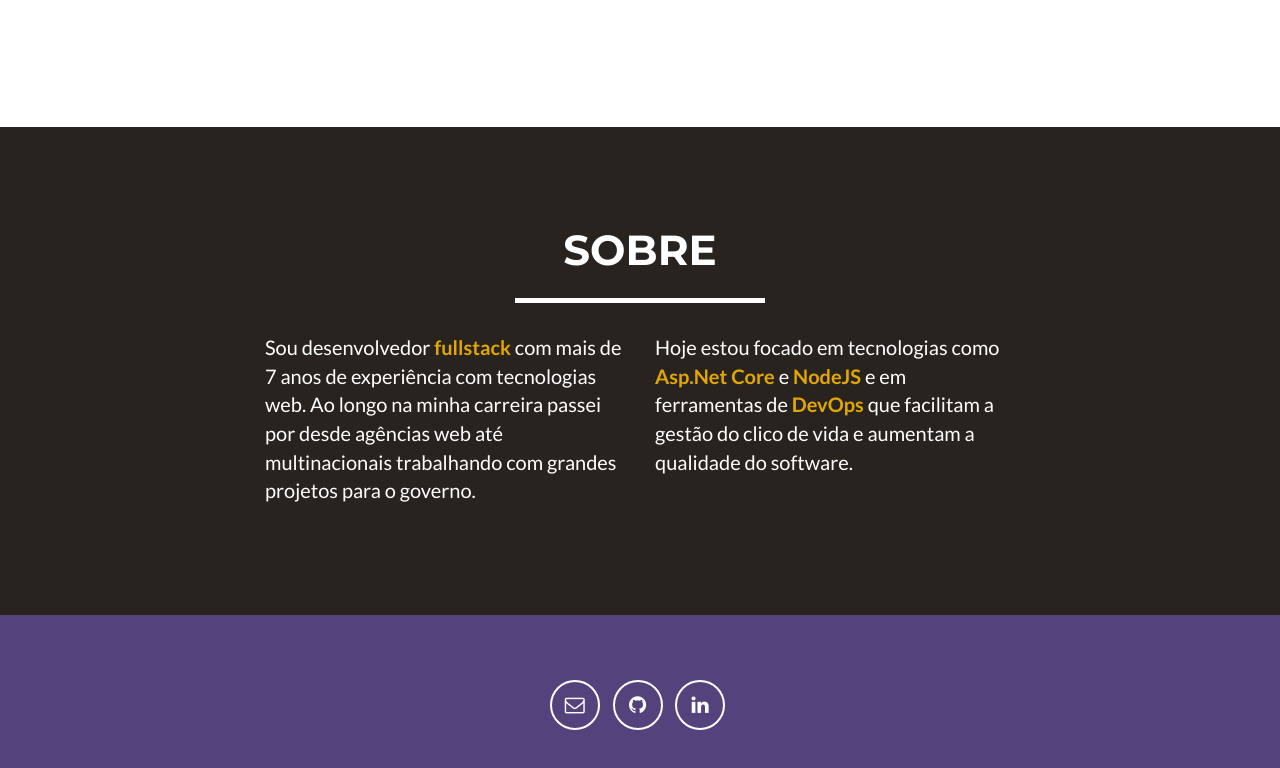
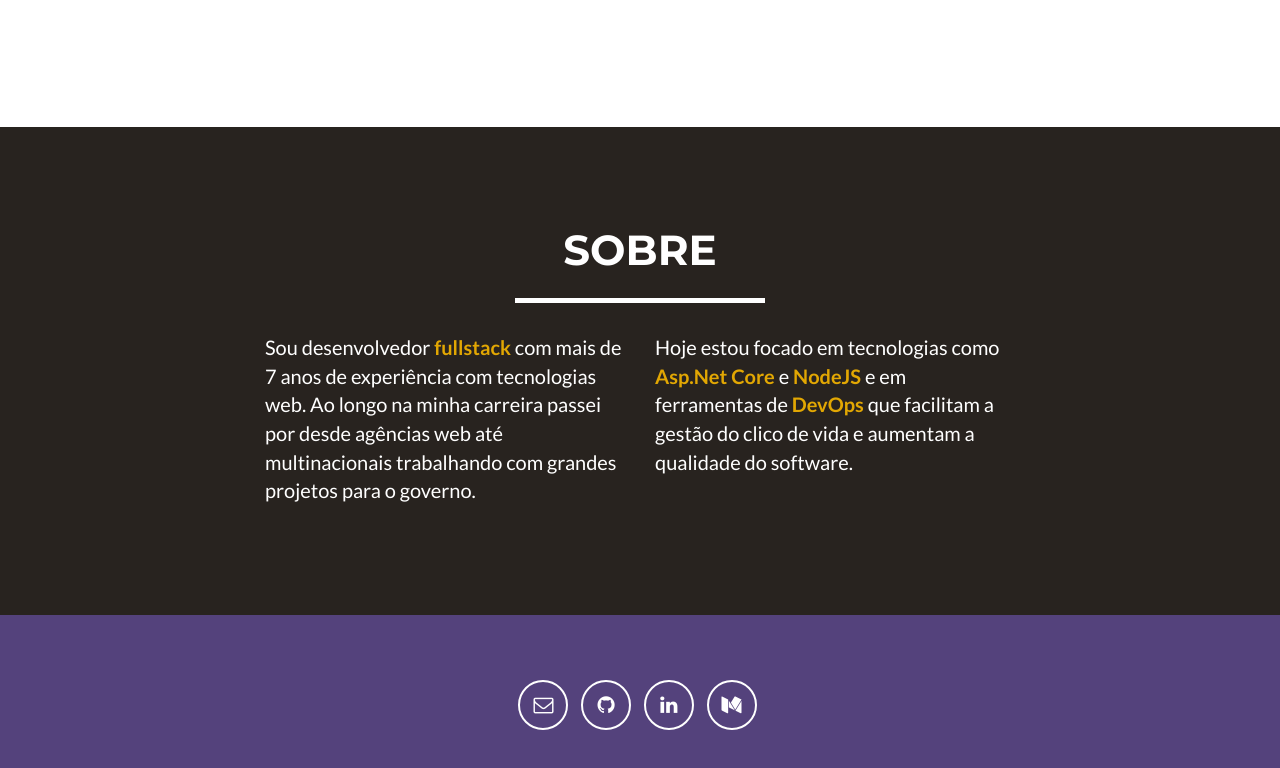
Before and after one commit to wescleymatos/wescleymatos.github.io, a plain HTML site: page index.html in a window 1280 px wide. Shown: the part 1394-2162 px from the top of the page. Drawn offline with nearby package versions, Linux system fonts and the light colour scheme.

Commit message:
#3 - Add link do meniium (#4)

```diff
--- a/index.html
+++ b/index.html
@@ -174,6 +174,11 @@
                                     <i class="fa fa-fw fa-linkedin"></i>
                                 </a>
                             </li>
+                            <li>
+                                <a href="https://medium.com/@wescleymatos" target="_blank" class="btn-social btn-outline">
+                                    <i class="fa fa-fw fa-medium"></i>
+                                </a>
+                            </li>
                         </ul>
                     </div>
                     <div class="footer-col col-md-4"></div>
```
